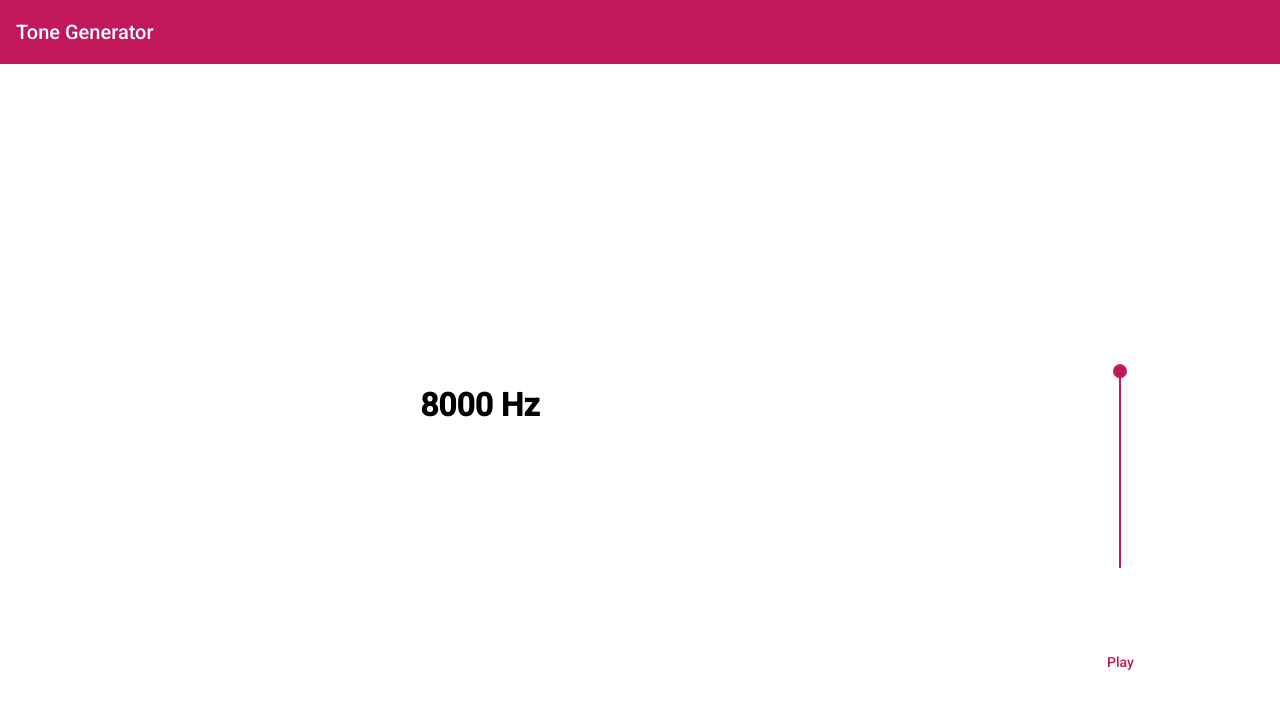
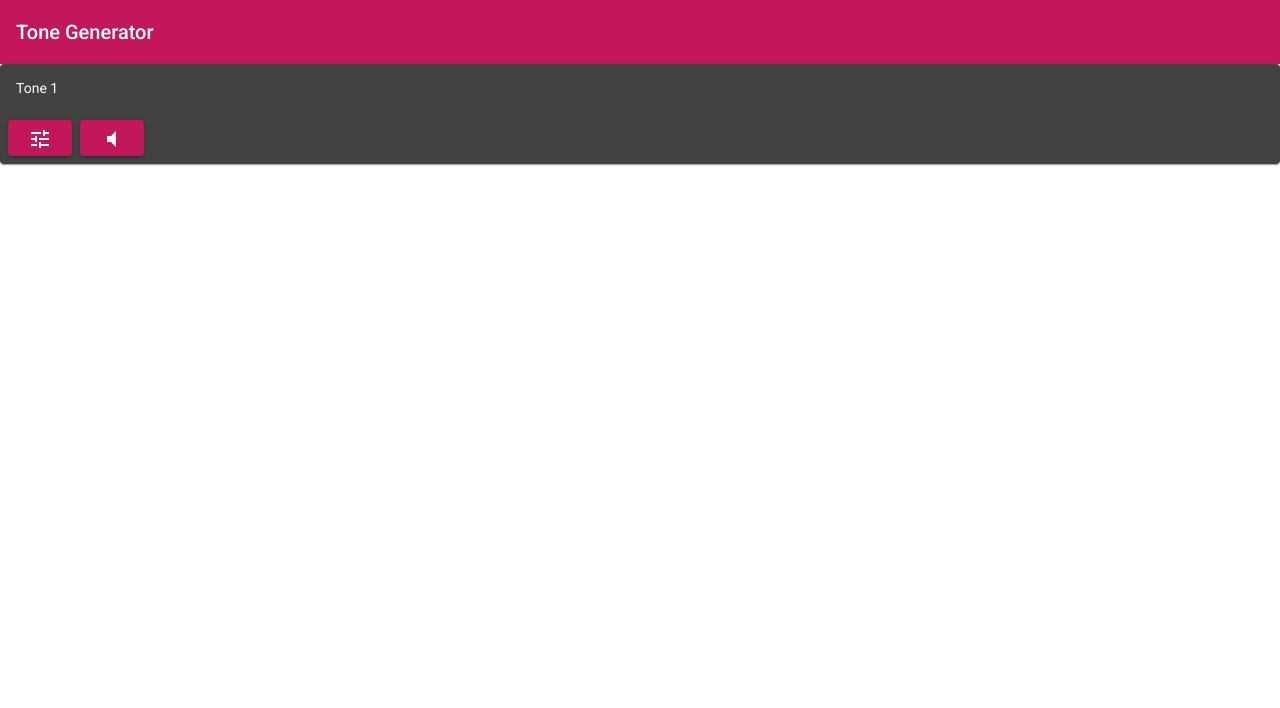
Before and after one commit to LayCraft/tone-generator, an Angular app: page / in a window 1280 px wide. Shown: the top 708 px of the page. Built offline with nearby package versions, Linux system fonts and the light colour scheme.

Commit message:
convert to tone list view

```diff
--- a/src/app/app.component.html
+++ b/src/app/app.component.html
@@ -2,4 +2,4 @@
   <span>{{title}}</span>
   <span class="filler"></span>
 </mat-toolbar>
-<app-number-slider></app-number-slider>
+<app-tone-list></app-tone-list>
--- /dev/null
+++ b/src/app/interfaces/sound.interface.ts
@@ -0,0 +1,6 @@
+export interface ISound {
+  frequency: number;
+  volume: number;
+  waveType: string;
+  playing: boolean;
+}
--- a/src/app/number-slider/number-slider.component.html
+++ /dev/null
@@ -1,17 +0,0 @@
-<mat-grid-list cols="4" rows="4" rowHeight="23%">
-  <mat-grid-tile colspan="3" rowspan="4">
-    <h1>
-      {{value}} Hz
-    </h1>
-  </mat-grid-tile>
-
-  <mat-grid-tile rowspan="3" colspan="1" class="slider-tile">
-    <mat-slider color="primary" [disabled]="disabled" [max]="max" [min]="min" [step]="step" [thumbLabel]="thumbLabel" [(ngModel)]="value" [vertical]="vertical">
-    </mat-slider>
-  </mat-grid-tile>
-
-  <mat-grid-tile colspan="1" rowspan="1">
-    <button *ngIf="playing" (click)="playing=!playing" mat-raised-button color="primary">Stop</button>
-    <button *ngIf="!playing" (click)="playing=!playing" mat-button color="primary">Play</button>
-  </mat-grid-tile>
-</mat-grid-list>
--- a/src/app/number-slider/number-slider.component.scss
+++ /dev/null
@@ -1,12 +0,0 @@
-.mat-slider-style {
-  display: flex;
-  align-content: center;
-  align-items: center;
-  height: 200px;
-}
-.mat-slider-vertical {
-  height: inherit;
-}
-.mat-slider-horizontal {
-  height: inherit;
-}
--- a/src/app/number-slider/number-slider.component.ts
+++ /dev/null
@@ -1,25 +0,0 @@
-import { Component, OnInit } from '@angular/core';
-
-@Component({
-  selector: 'app-number-slider',
-  templateUrl: './number-slider.component.html',
-  styleUrls: ['./number-slider.component.scss']
-})
-export class NumberSliderComponent implements OnInit {
-  // slider settings
-  max = 20000;
-  min = 100;
-  step = 100;
-  thumbLabel = true;
-  value = 8000;
-  vertical = true;
-  tickInterval = 1000;
-
-  playing = false;
-
-  constructor() { }
-
-  ngOnInit(): void {
-  }
-
-}
--- /dev/null
+++ b/src/app/tone-dialog/tone-dialog.component.html
@@ -0,0 +1 @@
+<p>tone-dialog works!</p>
--- /dev/null
+++ b/src/app/tone-dialog/tone-dialog.component.ts
@@ -0,0 +1,15 @@
+import { Component, OnInit } from '@angular/core';
+
+@Component({
+  selector: 'app-tone-dialog',
+  templateUrl: './tone-dialog.component.html',
+  styleUrls: ['./tone-dialog.component.scss']
+})
+export class ToneDialogComponent implements OnInit {
+
+  constructor() { }
+
+  ngOnInit(): void {
+  }
+
+}
--- /dev/null
+++ b/src/app/tone-list/tone-list.component.html
@@ -0,0 +1,12 @@
+<mat-card>
+  <mat-card-content>Tone 1</mat-card-content>
+  <mat-card-actions>
+    <button (click)="openDialog()" mat-raised-button color="primary">
+      <mat-icon aria-hidden="false" aria-label="tune">tune</mat-icon>
+    </button>
+    <button mat-raised-button color="primary">
+      <mat-icon aria-hidden="false" aria-label="Mute">volume_mute</mat-icon>
+      <!-- <mat-icon aria-hidden="false" aria-label="Unmute">volume_up</mat-icon> -->
+    </button>
+  </mat-card-actions>
+</mat-card>
--- /dev/null
+++ b/src/app/tone-list/tone-list.component.ts
@@ -0,0 +1,20 @@
+import { Component, OnInit } from '@angular/core';
+import { MatDialog } from '@angular/material/dialog';
+import { ToneDialogComponent } from '../tone-dialog/tone-dialog.component';
+
+@Component({
+  selector: 'app-tone-list',
+  templateUrl: './tone-list.component.html',
+  styleUrls: ['./tone-list.component.scss']
+})
+export class ToneListComponent implements OnInit {
+
+  constructor(public dialog: MatDialog) { }
+
+  ngOnInit(): void {
+  }
+
+  openDialog() {
+    this.dialog.open(ToneDialogComponent);
+  }
+}
```
Also changed, not shown: src/app/app.module.ts (+14 -7 lines), src/app/tone-dialog/tone-dialog.component.scss (added), src/app/tone-list/tone-list.component.scss (added), 2 other files (tests, documents, lock files or other folders).
